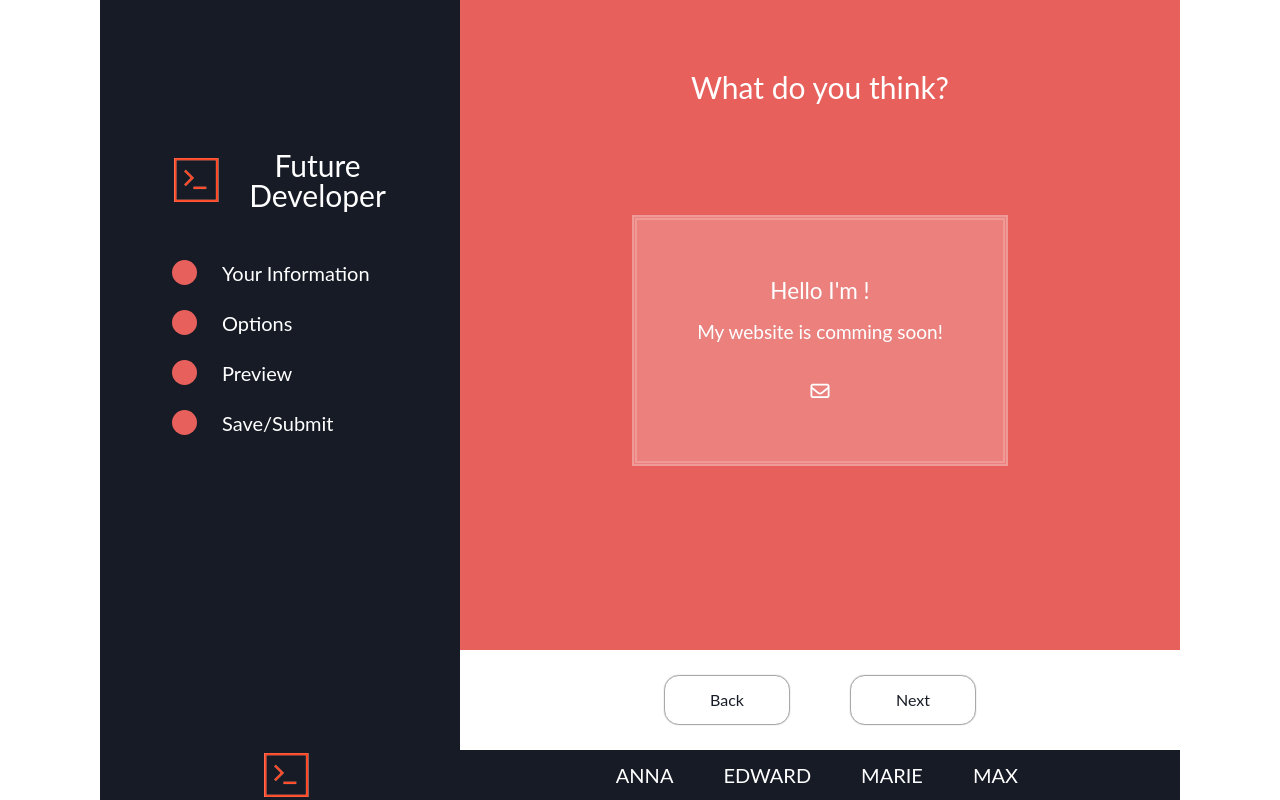
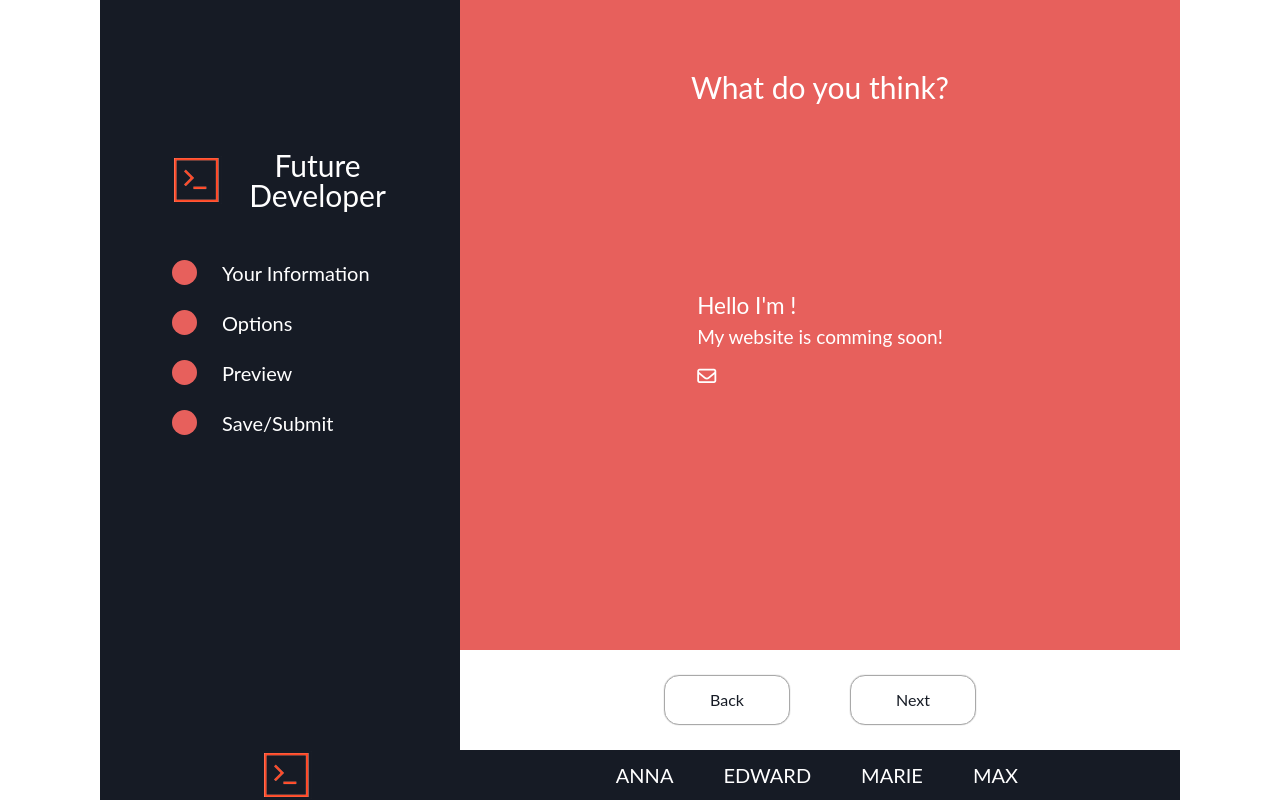
Before and after one commit to EdwardMaxMarieAnna/frontEndDeveloperComingSoon, a React (Create React App) app: page /preview in a window 1280 px wide. Built offline with nearby package versions, Linux system fonts and the light colour scheme; no server answers.

Commit message:
color schemes added for preview layouts

```diff
--- a/src/About.js
+++ b/src/About.js
@@ -124,11 +124,7 @@ class About extends Component {
                     <span>*Required Fields</span>
 
                     {/* Previous needs to go back, need to figure out how to override form submit */}
-                    {/* <div className="buttonDiv"> */}
-
-                    {/* <button className="next">Next</button> */}
                     <input type="submit" hidden />
-                    {/* </div> */}
 
                 </form>
             </div>
--- a/src/App.css
+++ b/src/App.css
@@ -104,7 +104,7 @@ header {
 }
 
 .formContainer {
-    justify-content: center;
+    align-items: center;
     background-color:var(--background);
     position: relative;
 }
--- a/src/StyleOptions.css
+++ b/src/StyleOptions.css
@@ -1,5 +1,6 @@
 .reset {
     padding:8px 22.5px;
+    margin: 25px 0px;
     border-radius: 11px;
     font-size: 15px;
 }
--- a/src/StyleOptions.js
+++ b/src/StyleOptions.js
@@ -23,39 +23,39 @@ export class StyleOptions extends Component {
         this.handleResetClick = this.handleResetClick.bind(this);
     }
 
-    bringImages(query, page) {
-        axios({
-            method: 'GET',
-            url: `https://api.unsplash.com/search/photos`,
-            params: {
-                client_id: API_KEY,
-                query: 'landing-page-background',
-                color: `${query}`
-            }
-        }).then((res) => {
-            console.log(res.data.results)
-            this.setState({
-                background: res.data.results
-            });
-        })
-    }
+    // bringImages(query, page) {
+    //     axios({
+    //         method: 'GET',
+    //         url: `https://api.unsplash.com/search/photos`,
+    //         params: {
+    //             client_id: API_KEY,
+    //             query: 'landing-page-background',
+    //             color: `${query}`
+    //         }
+    //     }).then((res) => {
+    //         console.log(res.data.results)
+    //         this.setState({
+    //             background: res.data.results
+    //         });
+    //     })
+    // }
 
-    //     bringImages(query, page) {
-//     axios({
-//       method: "GET",
-//       url: `https://api.unsplash.com/search/photos`,
-//       params: {
-//         client_id: `rM6EL9yHvwZfSzdMRI7q91D8-eTxOjxU1dv1olUW_uw`,
-//         query: "landing-page-background",
-//         color: `${query}`,
-//       },
-//     }).then((res) => {
-//       console.log(res.data.results);
-//       this.setState({
-//         background: res.data.results,
-//       });
-//     });
-//   }
+        bringImages(query, page) {
+    axios({
+      method: "GET",
+      url: `https://api.unsplash.com/search/photos`,
+      params: {
+        client_id: `rM6EL9yHvwZfSzdMRI7q91D8-eTxOjxU1dv1olUW_uw`,
+        query: "landing-page-background",
+        color: `${query}`,
+      },
+    }).then((res) => {
+      console.log(res.data.results);
+      this.setState({
+        background: res.data.results,
+      });
+    });
+  }
 
 
     //on change we are getting options value which matched with API param colour
@@ -205,11 +205,6 @@ export class StyleOptions extends Component {
                         )
                     })}
                 </div>
-                {/* <div className="buttonDiv">
-                    <button className="back">Back</button>
-                    <button className="next">Next</button>
-                </div> */}
-
             </div>
         )
     }
--- a/src/components/form/Preview.css
+++ b/src/components/form/Preview.css
@@ -4,7 +4,8 @@
 
 .previewSitePage,
 .previewViewPort,
-.decorativeBackSplash {
+.decorativeBackSplash,
+.goldenBackSplash {
     display: flex;
     flex-direction: column;
     justify-content: center;
@@ -17,11 +18,11 @@
     padding: 30px;
     background-repeat: no-repeat;
     background-position: center;
+    background-size: cover;
 }
 
 .decorativeBackSplash{
     background-color:rgba(255, 255, 255, 0.2);
-    border: 5px double rgba(255, 255, 255, 0.2);
     padding: 50px;
 }
 .previewViewPort ul {
@@ -33,7 +34,6 @@
 .previewViewPort h3,
 .previewViewPort h4 {
     margin: 10px;
-    text-shadow: 1px 1px 0px rgba(173, 173, 173, 0.13);
 }
 
 .previewViewPort h2 {
@@ -48,45 +48,31 @@
     font-size: calc(15px + .2vw )
 }
 
-/* .black_and_white{
+.highContrast{
+    color: white;
+    text-shadow: 1px 1px 2px rgba(0, 0, 0, 0.24);
+    background: #b9b9b9;
+}
 
-} */
-.black{
-    background-color: black;
+.golden {
     color: white;
+    text-shadow: 1px 1px 2px rgb(232, 163, 0);
+}
+.goldenBackSplash {
+    background-color: rgba(223, 172, 17, 0.59);
+    padding: 50px;
+}
 
+.mermaid{
+    color: white;
+    text-shadow: 1px 1px .5px rgb(0, 108, 58);
 }
-.white{
-    background-color: #fff;
-    text-shadow: 1px 1px 0px rgb(255, 255, 255);
+
+.light{
+    color: grey;
+    text-shadow: 1px 1px 0px rgb(44, 44, 44);
 }
-.yellow {
-background-color: gold;
-}
- /* .orange{
 
-} */
-.red{
-text-shadow: 2px 2px 8px #FF0000;
-}
-/* .purple{
-
-}
-.magenta{
-
-}
-.green{
-
-}
-.teal{
-
-}
-.blue{
-
-}
-.pink{
-    color: pink;
-} */
 
 /* create css styles for each style you want
 like if user picks black color this will happen
--- a/src/components/form/Preview.js
+++ b/src/components/form/Preview.js
@@ -11,15 +11,38 @@ class Preview extends Component {
       blogHidden: "hidden",
       otherHidden: "hidden",
       color: "",
-      backSplashChange: "",
+      backSplashChanges: "",
     };
   }
   componentDidMount() {
-          if (this.props.previewInputs.color === "pink") {
+        const color = this.props.previewInputs.color
+        if (color === "black_and_white") {
+          this.setState({
+            color: "highContrast",
+            backSplashChanges: "decorativeBackSplash",
+          });
+        }else if( color === "yellow" | color === "orange"){
             this.setState({
-              color: this.props.previewInputs.color,
+                color: "golden",
+                backSplashChanges: "goldenBackSplash"
+            })
+        }else if (color === "white") {
+            this.setState({
+            color: "light",
+            backSplashChanges: "decorativeBackSplash",
             });
+        } else if( color === "purple" | color === "magenta" | color === "green" | color === "teal" ) {
+            this.setState({
+            color: "mermaid",
+            backSplashChanges: "decorativeBackSplash",
+            });
+        } else if (color === "red" | color === "blue"){
+            this.setState({
+                color: "golden",
+                backSplashChanges: "decorativeBackSplash"
+            })
         }
+
 
     // look at props
     // if email, linkedin, twitter, instagram, blog or other are empty
@@ -80,7 +103,7 @@ class Preview extends Component {
       <div className="previewSitePage innerFormContainer formWrapper">
         <h1>What do you think?</h1>
         <div className="wrapper previewViewPort" style={previewStyle}>
-          <div className="decorativeBackSplash" >
+          <div className={this.state.backSplashChanges}>
             <h2 className={this.state.color}>
               Hello I'm {firstName} {lastName}!
             </h2>
@@ -88,22 +111,34 @@ class Preview extends Component {
             <h4 className={this.state.color}>{subtitle}</h4>
             <ul>
               <li className={this.state.twitterHidden}>
-                <a href={`https://twitter.com/${twitter}`} className={this.state.color} >
+                <a
+                  href={`https://twitter.com/${twitter}`}
+                  className={this.state.color}
+                >
                   <i className="fab fa-twitter"></i>
                 </a>
               </li>
               <li className={this.state.linkedInHidden}>
-                <a href={`https://www.linkedin.com/in/${linkedIn}`} className={this.state.color}>
+                <a
+                  href={`https://www.linkedin.com/in/${linkedIn}`}
+                  className={this.state.color}
+                >
                   <i className="fab fa-linkedin-in"></i>
                 </a>
               </li>
               <li className={this.state.instagramHidden}>
-                <a href={`https://www.instagram.com/${instagram}`} className={this.state.color}>
+                <a
+                  href={`https://www.instagram.com/${instagram}`}
+                  className={this.state.color}
+                >
                   <i className="fab fa-instagram"></i>
                 </a>
               </li>
               <li className={this.state.githubHidden}>
-                <a href={`https://github.com/${github}`} className={this.state.color}>
+                <a
+                  href={`https://github.com/${github}`}
+                  className={this.state.color}
+                >
                   <i className="fab fa-github"></i>
                 </a>
               </li>
@@ -125,10 +160,6 @@ class Preview extends Component {
             </ul>
           </div>
         </div>
-        {/* <div className="buttonDiv">
-          <button className="back">Back</button>
-          <button className="next">Next</button>
-        </div> */}
       </div>
     );
   }
```
